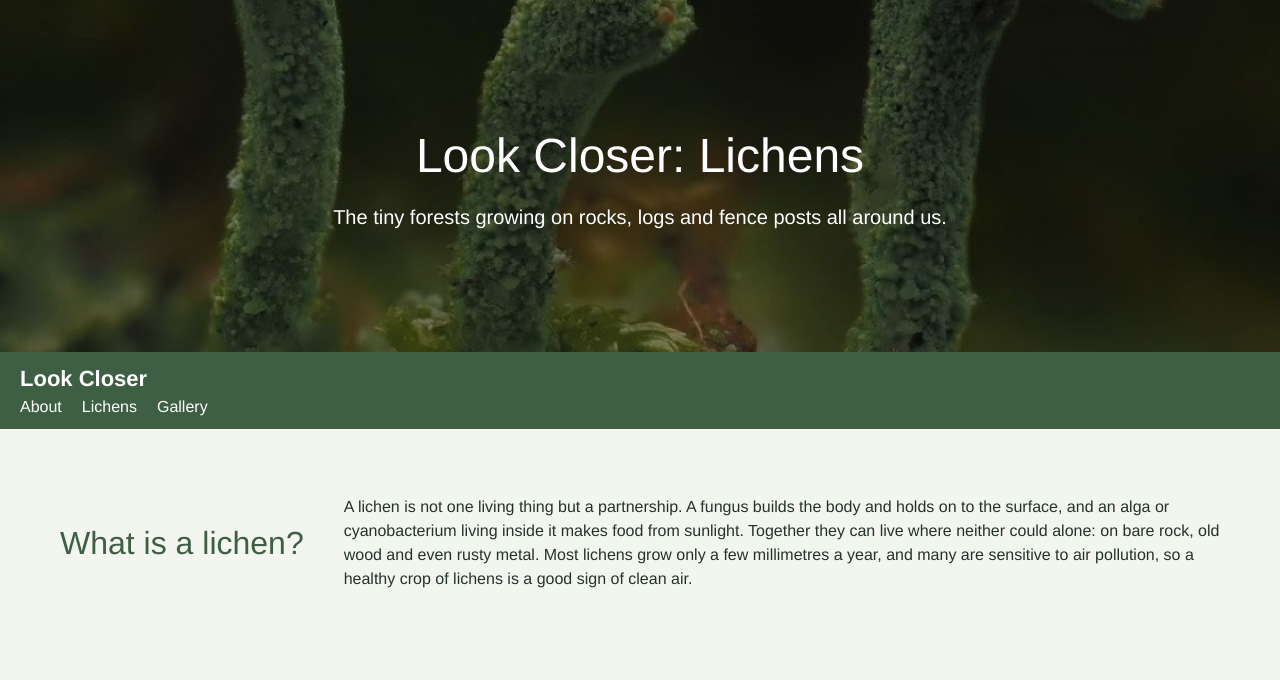
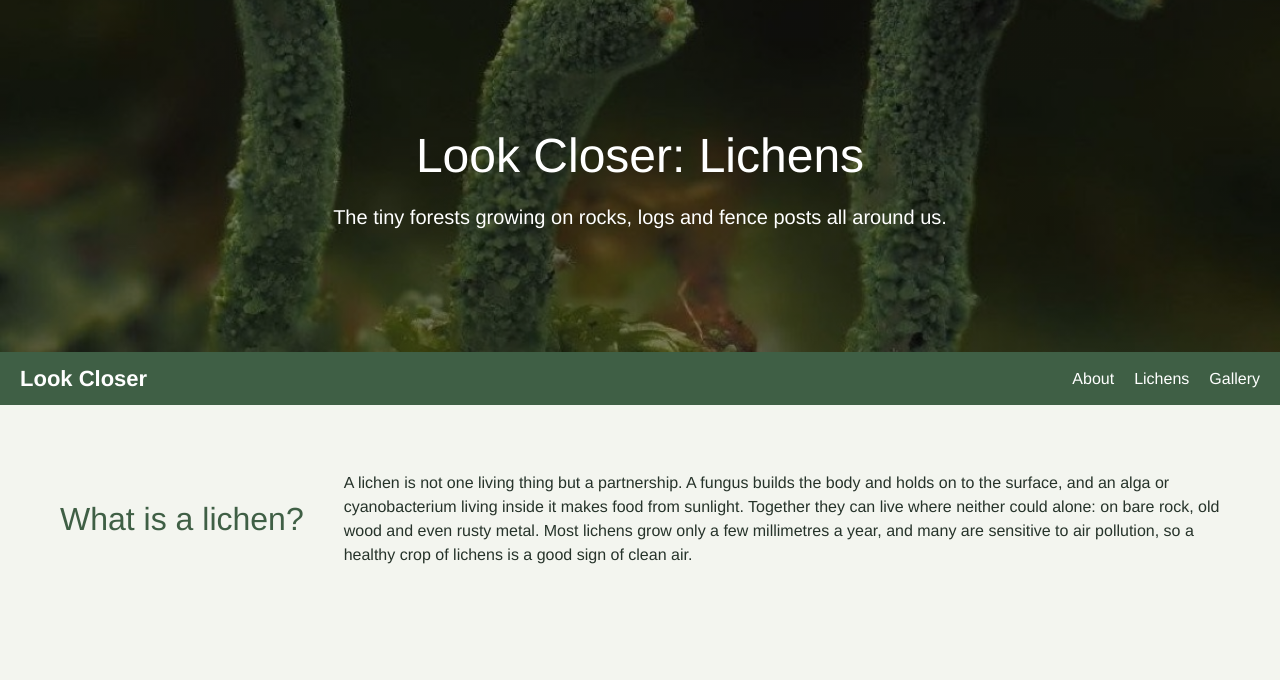
Before and after one commit to Hayat0-039/quiz-3a, a plain HTML site: page index.html in a window 1280 px wide. Shown: the top 680 px of the page. Drawn offline with Linux system fonts and the light colour scheme.

Commit message:
Fix the class in task 1

```diff
--- a/styles.css
+++ b/styles.css
@@ -147,7 +147,7 @@ footer a {
 /* TASK 1: Use flexbox. The logo and the menu should sit on one line in
    the green bar, with the logo at the far left and the menu at the
    far right, both lined up with the middle of the bar. */
-.header {
+.nav-wrap {
     display: flex;
     justify-content: space-between;
     align-items: center;
```
